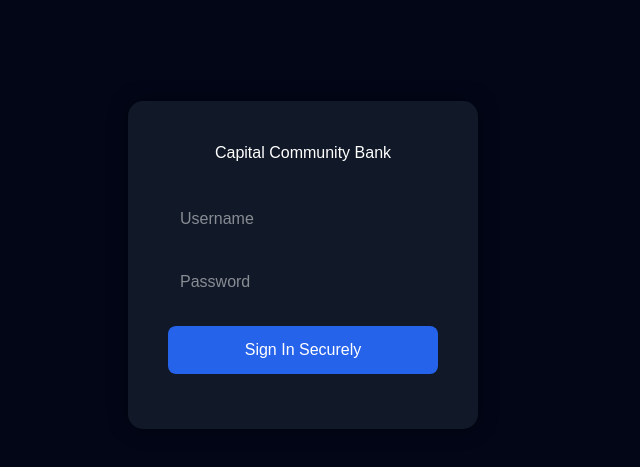
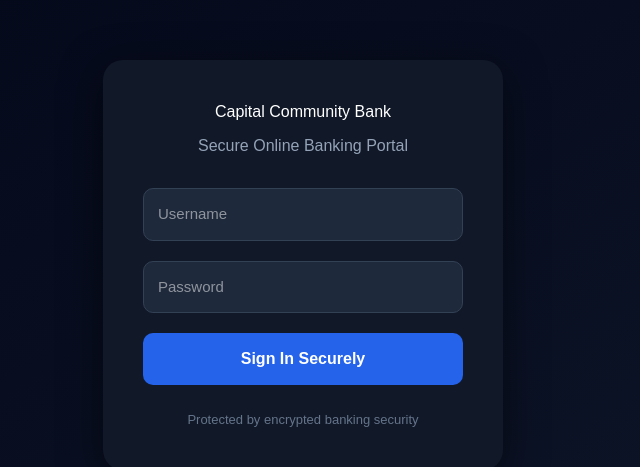
Before and after one commit to shantebroadus7-cpu/capital-community-bank, a React (Vite) app: page / in a window 1280 px wide. Shown: the part 135-602 px from the top of the page, without its empty margins (337-977 px from the left). Built offline with nearby package versions, Linux system fonts and the light colour scheme.

Commit message:
professional banking UI

```diff
--- a/src/App.jsx
+++ b/src/App.jsx
@@ -26,13 +26,12 @@
 
       if (response.ok) {
         localStorage.setItem("bank_token", data.token);
-        setMessage("Login successful");
         setLoggedIn(true);
       } else {
-        setMessage(data.message || "Login failed");
+        setMessage(data.message || "Invalid login credentials");
       }
     } catch (error) {
-      setMessage("Server connection error");
+      setMessage("Unable to connect to secure banking server");
     } finally {
       setLoading(false);
     }
@@ -43,40 +42,136 @@
       <div
         style={{
           minHeight: "100vh",
-          background: "#0f172a",
+          background: "#0b1120",
           color: "white",
+          fontFamily: "Arial, sans-serif",
           padding: "40px",
-          fontFamily: "Arial",
         }}
       >
-        <h1>Capital Community Bank Dashboard</h1>
+        <div
+          style={{
+            display: "flex",
+            justifyContent: "space-between",
+            marginBottom: "40px",
+            borderBottom: "1px solid #1e293b",
+            paddingBottom: "20px",
+          }}
+        >
+          <div>
+            <h1 style={{ margin: 0 }}>Capital Community Bank</h1>
+            <p style={{ color: "#94a3b8" }}>
+              Welcome back, John Doe
+            </p>
+          </div>
+
+          <button
+            onClick={() => {
+              localStorage.removeItem("bank_token");
+              window.location.reload();
+            }}
+            style={{
+              background: "#dc2626",
+              color: "white",
+              border: "none",
+              padding: "12px 20px",
+              borderRadius: "8px",
+              cursor: "pointer",
+            }}
+          >
+            Logout
+          </button>
+        </div>
 
         <div
           style={{
-            background: "#1e293b",
-            padding: "20px",
-            borderRadius: "12px",
-            marginTop: "20px",
-            maxWidth: "500px",
+            display: "grid",
+            gridTemplateColumns: "repeat(auto-fit, minmax(300px, 1fr))",
+            gap: "20px",
           }}
         >
-          <h2>Available Balance</h2>
+          <div
+            style={{
+              background: "#111827",
+              padding: "25px",
+              borderRadius: "16px",
+            }}
+          >
+            <p style={{ color: "#94a3b8" }}>Available Balance</p>
             <h1>$250,000.00</h1>
           </div>
 
           <div
             style={{
-            background: "#1e293b",
-            padding: "20px",
-            borderRadius: "12px",
-            marginTop: "20px",
-            maxWidth: "500px",
+              background: "#111827",
+              padding: "25px",
+              borderRadius: "16px",
             }}
           >
-          <h2>Account Details</h2>
-          <p>Account Name: John Doe</p>
-          <p>Account Number: 4589201345</p>
-          <p>Status: Active</p>
+            <p style={{ color: "#94a3b8" }}>Account Number</p>
+            <h2>4589201345</h2>
+          </div>
+
+          <div
+            style={{
+              background: "#111827",
+              padding: "25px",
+              borderRadius: "16px",
+            }}
+          >
+            <p style={{ color: "#94a3b8" }}>Routing Number</p>
+            <h2>021000021</h2>
+          </div>
+        </div>
+
+        <div
+          style={{
+            background: "#111827",
+            marginTop: "30px",
+            borderRadius: "16px",
+            padding: "25px",
+          }}
+        >
+          <h2>Recent Transactions</h2>
+
+          <table
+            style={{
+              width: "100%",
+              marginTop: "20px",
+              borderCollapse: "collapse",
+            }}
+          >
+            <thead>
+              <tr style={{ color: "#94a3b8", textAlign: "left" }}>
+                <th style={{ paddingBottom: "15px" }}>Date</th>
+                <th>Description</th>
+                <th>Amount</th>
+                <th>Status</th>
+              </tr>
+            </thead>
+
+            <tbody>
+              <tr>
+                <td style={{ padding: "15px 0" }}>May 22, 2026</td>
+                <td>Wire Transfer Deposit</td>
+                <td style={{ color: "#22c55e" }}>+$15,000.00</td>
+                <td>Completed</td>
+              </tr>
+
+              <tr>
+                <td style={{ padding: "15px 0" }}>May 20, 2026</td>
+                <td>ATM Withdrawal</td>
+                <td style={{ color: "#ef4444" }}>-$500.00</td>
+                <td>Completed</td>
+              </tr>
+
+              <tr>
+                <td style={{ padding: "15px 0" }}>May 18, 2026</td>
+                <td>Online Transfer</td>
+                <td style={{ color: "#ef4444" }}>-$2,300.00</td>
+                <td>Pending</td>
+              </tr>
+            </tbody>
+          </table>
         </div>
       </div>
     );
@@ -86,26 +181,32 @@
     <div
       style={{
         minHeight: "100vh",
-        background: "#020617",
+        background:
+          "linear-gradient(to bottom right, #020617, #0f172a)",
         display: "flex",
         justifyContent: "center",
         alignItems: "center",
-        fontFamily: "Arial",
+        fontFamily: "Arial, sans-serif",
       }}
     >
       <div
         style={{
+          width: "400px",
           background: "#111827",
+          borderRadius: "20px",
           padding: "40px",
-          borderRadius: "15px",
-          width: "350px",
-          color: "white",
-          boxShadow: "0 0 20px rgba(0,0,0,0.4)",
+          boxShadow: "0 10px 40px rgba(0,0,0,0.5)",
         }}
       >
-        <h1 style={{ textAlign: "center", marginBottom: "30px" }}>
+        <div style={{ textAlign: "center", marginBottom: "30px" }}>
+          <h1 style={{ color: "white", marginBottom: "10px" }}>
             Capital Community Bank
           </h1>
+
+          <p style={{ color: "#94a3b8" }}>
+            Secure Online Banking Portal
+          </p>
+        </div>
 
         <input
           type="text"
@@ -114,10 +215,13 @@
           onChange={(e) => setUsername(e.target.value)}
           style={{
             width: "100%",
-            padding: "12px",
-            marginBottom: "15px",
-            borderRadius: "8px",
-            border: "none",
+            padding: "14px",
+            marginBottom: "20px",
+            borderRadius: "10px",
+            border: "1px solid #334155",
+            background: "#1e293b",
+            color: "white",
+            fontSize: "15px",
           }}
         />
 
@@ -128,10 +232,13 @@
           onChange={(e) => setPassword(e.target.value)}
           style={{
             width: "100%",
-            padding: "12px",
+            padding: "14px",
             marginBottom: "20px",
-            borderRadius: "8px",
-            border: "none",
+            borderRadius: "10px",
+            border: "1px solid #334155",
+            background: "#1e293b",
+            color: "white",
+            fontSize: "15px",
           }}
         />
 
@@ -140,21 +247,41 @@
           disabled={loading}
           style={{
             width: "100%",
-            padding: "12px",
-            borderRadius: "8px",
+            padding: "14px",
+            borderRadius: "10px",
             border: "none",
             background: "#2563eb",
             color: "white",
             fontSize: "16px",
+            fontWeight: "bold",
             cursor: "pointer",
           }}
         >
-          {loading ? "Signing In..." : "Sign In Securely"}
+          {loading ? "Authenticating..." : "Sign In Securely"}
         </button>
 
-        <p style={{ marginTop: "15px", textAlign: "center" }}>
+        {message && (
+          <p
+            style={{
+              color: "#ef4444",
+              marginTop: "20px",
+              textAlign: "center",
+            }}
+          >
             {message}
           </p>
+        )}
+
+        <div
+          style={{
+            marginTop: "25px",
+            textAlign: "center",
+            color: "#64748b",
+            fontSize: "13px",
+          }}
+        >
+          Protected by encrypted banking security
+        </div>
       </div>
     </div>
   );
```
Lines whose indentation alone changed are shown as unchanged.
